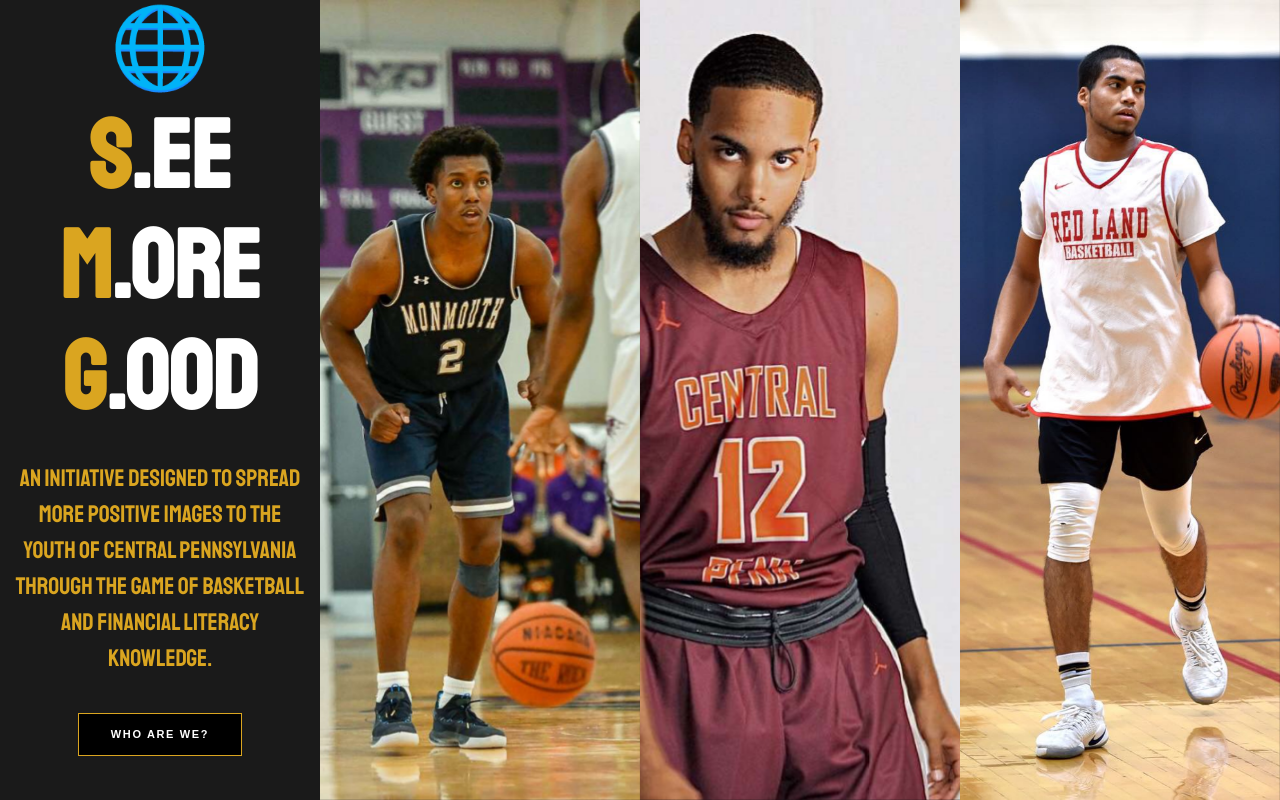
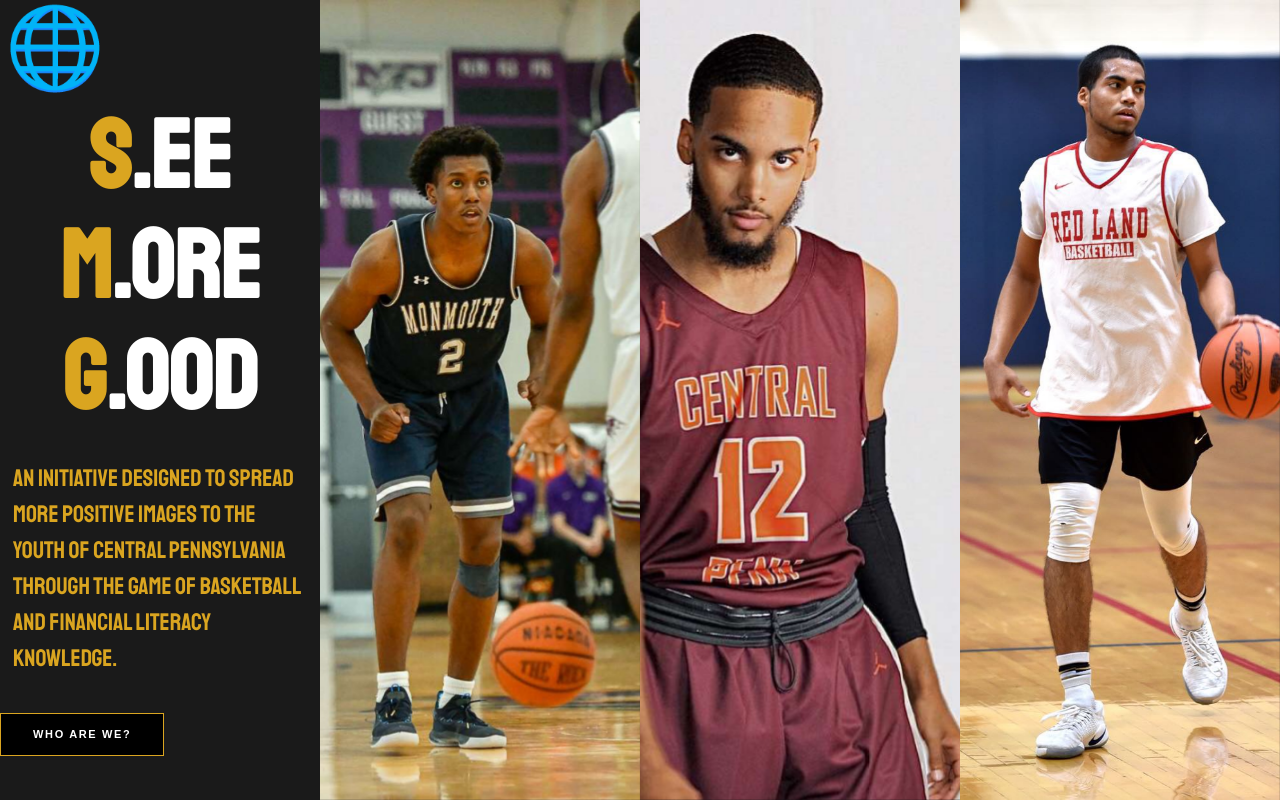
Before and after one commit to torreythomas/SMG, a React (Create React App) app in the folder smg/: page / in a window 1280 px wide. Built offline with nearby package versions, Linux system fonts and the light colour scheme.

Commit message:
I have added router functionality successfully

```diff
--- a/smg/src/App/App.js
+++ b/smg/src/App/App.js
@@ -2,13 +2,56 @@
 import './App.css';
 import Home from '../Home/Home'
 import 'tachyons'
+import styled from "styled-components";
+import WWA from '../WWA/WWA'
+import { Switch, Route, withRouter } from "react-router-dom";
+import { TransitionGroup, CSSTransition } from "react-transition-group";
 
-function App() {
+function App({location}) {
   return (
-    <div className="App">
-      <Home />
-    </div>
+<Wrapper>
+      <TransitionGroup className="transition-group">
+        <CSSTransition
+          key={location.key}
+          timeout={{ enter: 300, exit: 300 }}
+          classNames="fade"
+        >
+          <section className="route-section">
+            <Switch location={location}>
+            <Route path="/" exact component={Home} />
+            <Route path="/WWA" exact component={WWA} />
+            </Switch>
+            </section>
+            </CSSTransition>
+      </TransitionGroup>
+    </Wrapper>
   );
 }
 
-export default App;
+const Wrapper = styled.div`
+  .fade-enter {
+    opacity: 0.01;
+  }
+  .fade-enter.fade-enter-active {
+    opacity: 1;
+    transition: opacity 300ms ease-in;
+  }
+  .fade-exit {
+    opacity: 1;
+  }
+  .fade-exit.fade-exit-active {
+    opacity: 0.01;
+    transition: opacity 300ms ease-in;
+  }
+  div.transition-group {
+    position: relative;
+  }
+  section.route-section {
+    position: absolute;
+    width: 100%;
+    top: 0;
+    left: 0;
+  }
+`;
+
+export default withRouter(App);
--- a/smg/src/Home/Home.js
+++ b/smg/src/Home/Home.js
@@ -1,6 +1,7 @@
 import React from 'react';
 import "./Home.css"
-import Navbar from "../Nav/Nav"
+import { Link } from "react-router-dom";
+import WWA from "../WWA/WWA"
 
 const Home = () => {
 
@@ -16,7 +17,9 @@
             <h1 className="home-smg-title good"> <b className="S">G</b>.OOD</h1>
             <p className="home-smg-description">
         An initiative designed to spread more positive images to the youth of Central Pennsylvania through the game of basketball and financial literacy knowledge. </p>
-            <a className=" grow home-contact-button" href="mailto:destinedfordollars@gmail.com">Who Are We?</a>
+       < Link className="nav-link   grow  animate__animated animate_Bounce" to="/WWA">
+        <a className=" grow home-contact-button">Who Are We?</a>
+</Link>
         </div>
   <div className="home-column item2 grow dib shadow5"></div>
   <div className="home-column item3 grow dib shadow5"></div>
--- a/smg/src/Nav/Nav.css
+++ /dev/null
@@ -1,20 +0,0 @@
-.navigation-container {
-    background-color: rgba(0,0,0,0.5);
-    position: fixed;
-    top: 0;
-    width: 100%;
-    z-index: 1;
-    height: 15vh;
-}
-
-.SMG-symbol {
-    align-self: flex-start;
-    margin: 5px 0px auto 50px;
-    font-size: 70px;
-    padding: 5px;
-}
-
-
-.navigation-items-flex-container{
-    display: flex;
-}
--- a/smg/src/Nav/Nav.js
+++ /dev/null
@@ -1,23 +0,0 @@
-import React from 'react';
-import "./Nav.css";
-
-
-const Nav = () => {
-
-    return(
-        <div className="navigation-container">
-            <div className="navigation-items-flex-container">
-                <span role="img"  description="aria-label" className="SMG-symbol"> 🌐  </span>
-             </div>
-    </div>
-
-    )
-
-    }
-
-
-
-
-
-
-export default Nav;
--- a/smg/src/index.js
+++ b/smg/src/index.js
@@ -2,10 +2,11 @@
 import ReactDOM from 'react-dom';
 import './index.css';
 import App from './App/App';
+import { BrowserRouter as Router } from "react-router-dom";
 
 ReactDOM.render(
-  <React.StrictMode>
+  <Router>
     <App />
-  </React.StrictMode>,
+    </Router>,
   document.getElementById('root')
 );
```
Also changed, not shown: smg/src/WWA/WWA.css (added), smg/src/WWA/WWA.js (added), 1 other file (tests, documents, lock files or other folders).
